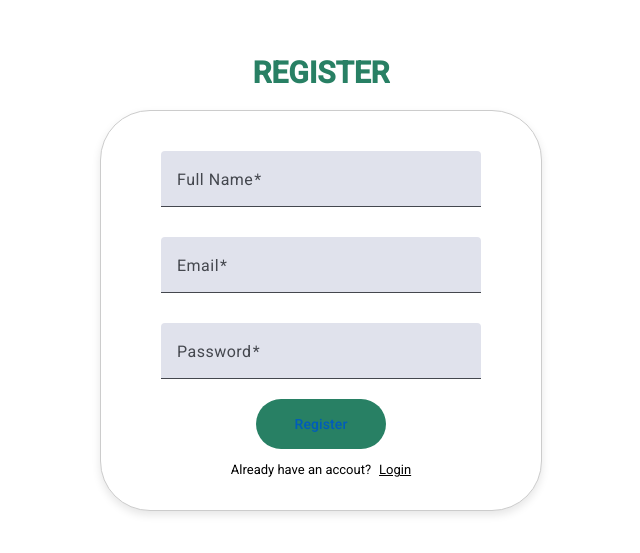
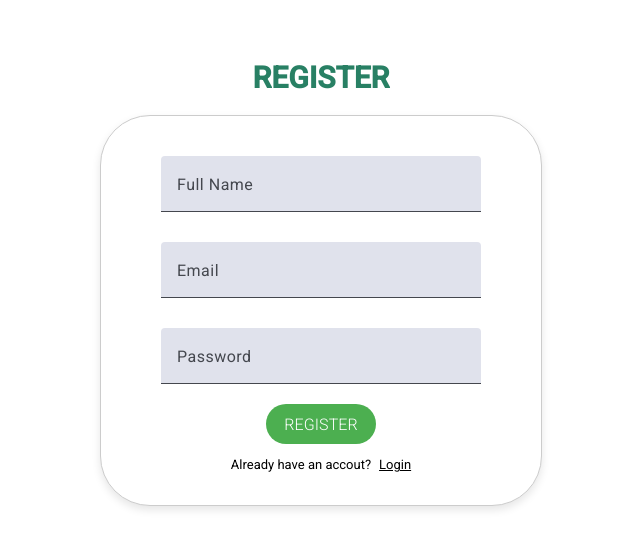
Before and after one commit to Seavus/fikt-24-25, an Angular app in the folder budget-manager-client/: page /register in a window 1280 px wide. Shown: the part 119-672 px from the top of the page, without its empty margins (319-959 px from the left). Built offline with nearby package versions, Linux system fonts and the light colour scheme.

Commit message:
Fixed issues related to Login page form

```diff
--- a/budget-manager-client/src/app/features/login/login.component.html
+++ b/budget-manager-client/src/app/features/login/login.component.html
@@ -1,26 +1,23 @@
 <div class="login-form">
-
-
-
-  <form (ngSubmit)="onLogin()">
-
+  <form [formGroup]="loginForm" (ngSubmit)="onLogin()">
     <app-input
       label="Email"
       placeholder="Enter your email"
       type="email"
-      [(ngModel)]="email"
-      [required]="true">
+      formControlName="email"
+      [required]="true"
+    >
     </app-input>
-
 
     <app-input
       label="Password"
       placeholder="Enter your password"
       type="password"
-      [(ngModel)]="password"
-      [required]="true">
+      formControlName="password"
+      [required]="true"
+    >
     </app-input>
 
-
+    <app-button text="Login" [customButtonClass]="'dynamic-blue'"> </app-button>
   </form>
 </div>
--- a/budget-manager-client/src/app/features/login/login.component.ts
+++ b/budget-manager-client/src/app/features/login/login.component.ts
@@ -1,12 +1,24 @@
+import {
+  FormBuilder,
+  FormGroup,
+  FormsModule,
+  ReactiveFormsModule,
+  Validators,
+} from '@angular/forms';
+
+import { ButtonComponent } from '../../shared/components/button/button.component';
 import { Component } from '@angular/core';
 import { InputComponent } from '../../shared/components/input/input.component';
-import { MatFormFieldModule } from '@angular/material/form-field';
 import { MatButtonModule } from '@angular/material/button';
-import { FormsModule } from '@angular/forms';
 
 @Component({
   selector: 'app-login',
-  imports: [InputComponent, MatButtonModule, FormsModule],
+  imports: [
+    InputComponent,
+    MatButtonModule,
+    ReactiveFormsModule,
+    ButtonComponent,
+  ],
   templateUrl: './login.component.html',
   styleUrl: './login.component.scss',
   standalone: true,
@@ -15,12 +27,17 @@ export class LoginComponent {
   email: string = '';
   password: string = '';
   isRequired: boolean = true;
+  loginForm: FormGroup;
+  constructor(private readonly fb: FormBuilder) {
+    this.loginForm = this.fb.group({
+      email: ['', [Validators.required, Validators.email]],
+      password: ['', [Validators.required]],
+    });
+  }
 
   onLogin() {
-    if (this.email && this.password) {
-
-      console.log('Login attempt with email:', this.email, 'password:', this.password);
+    if (this.loginForm.value) {
+      console.log('Login attempt:', this.loginForm.getRawValue());
     }
   }
-
 }
--- a/budget-manager-client/src/app/features/registration/registration.component.html
+++ b/budget-manager-client/src/app/features/registration/registration.component.html
@@ -1,14 +1,14 @@
 <div class="registration-container">
-        <h2>Register</h2>
-<div class="registration-form">
+  <h2>Register</h2>
+  <div class="registration-form">
     <form [formGroup]="registerForm" (ngSubmit)="onSubmit()">
-
       <app-input
         label="Full Name"
         placeholder="Enter your full name"
         type="text"
         [required]="true"
-        formControlName="fullName">
+        formControlName="fullName"
+      >
       </app-input>
 
       <app-input
@@ -16,20 +16,20 @@
         placeholder="Enter your email"
         type="email"
         [required]="true"
-        formControlName="email">
+        formControlName="email"
+      >
       </app-input>
-
 
       <app-input
         label="Password"
         placeholder="Enter your password"
         type="password"
         [required]="true"
-        formControlName="password">
+        formControlName="password"
+      >
       </app-input>
 
-      <app-button
-        text="Register">
+      <app-button text="Register" [customButtonClass]="'dynamic-green'">
       </app-button>
       <p>Already have an accout?<a href="#">Login</a></p>
     </form>
--- a/budget-manager-client/src/app/features/registration/registration.component.scss
+++ b/budget-manager-client/src/app/features/registration/registration.component.scss
@@ -1,6 +1,7 @@
-@import '../../../styles/base/variables.scss';
+@import "../../../styles/base/variables.scss";
 
-body, html {
+body,
+html {
   height: 100%;
   margin: 0;
   font-family: Arial, sans-serif;
@@ -58,22 +59,8 @@ body, html {
       }
 
       app-button {
-        width: 30%;
-        padding: 5px;
-        background-color: $primary-color;
         display: flex;
         justify-content: center;
-        color: white;
-        font-size: 16px;
-        margin: auto;
-        border: none;
-        border-radius: 30px;
-        cursor: pointer;
-        transition: background-color 0.3s ease;
-
-        &:hover {
-          background-color: darken($primary-color, 3%);
-        }
       }
     }
 
--- a/budget-manager-client/src/app/shared/components/button/button.component.html
+++ b/budget-manager-client/src/app/shared/components/button/button.component.html
@@ -1,5 +1,8 @@
-<button mat-button
-        [ngClass]="customButton"
-        (click)="emitEvent()">
+<button
+  mat-button
+  class="custom-button"
+  [ngClass]="customButtonClass"
+  (click)="emitEvent()"
+>
   {{ text }}
 </button>
--- a/budget-manager-client/src/app/shared/components/button/button.component.scss
+++ b/budget-manager-client/src/app/shared/components/button/button.component.scss
@@ -1,4 +1,6 @@
-.customButton {
+@import "../../../../styles/base/variables.scss";
+
+.custom-button {
   border: none;
   font-size: 16px;
   font-weight: 100;
@@ -6,4 +8,29 @@
   border-radius: 50px;
   cursor: pointer;
   text-transform: uppercase;
+  transition: background-color 0.3s ease;
+  color: $white !important;
 }
+
+.dynamic-blue {
+  background-color: $blue !important;
+
+  &:hover {
+    background-color: darken($blue, 3%);
+  }
+}
+
+.dynamic-red {
+  background-color: $red !important;
+  &:hover {
+    background-color: darken($red, 3%);
+  }
+}
+
+.dynamic-green {
+  background-color: $green !important;
+
+  &:hover {
+    background-color: darken($green, 3%);
+  }
+}
--- a/budget-manager-client/src/app/shared/components/button/button.component.ts
+++ b/budget-manager-client/src/app/shared/components/button/button.component.ts
@@ -1,21 +1,20 @@
-import { Component, Input, Output, EventEmitter } from '@angular/core';
+import { Component, EventEmitter, Input, Output } from '@angular/core';
+
+import { CommonModule } from '@angular/common';
 import { MatButtonModule } from '@angular/material/button';
-import { CommonModule } from '@angular/common';
 
 @Component({
   selector: 'app-button',
   imports: [MatButtonModule, CommonModule],
   templateUrl: './button.component.html',
-  styleUrl: './button.component.scss'
+  styleUrl: './button.component.scss',
 })
 export class ButtonComponent {
+  @Input() text: string = '';
+  @Input() customButtonClass: string = '';
+  @Output() onClick: EventEmitter<void> = new EventEmitter();
 
-@Input() text: string= '';
-@Input() customButton: string = '';
-@Output() onClick: EventEmitter<void> = new EventEmitter();
-
-emitEvent() {
-  this.onClick.emit();
+  emitEvent() {
+    this.onClick.emit();
+  }
 }
-
-}
--- a/budget-manager-client/src/app/shared/components/input/input.component.html
+++ b/budget-manager-client/src/app/shared/components/input/input.component.html
@@ -3,9 +3,8 @@
   <input
     matInput
     [type]="type"
-    [value]="value"
     [placeholder]="placeholder"
-    [required]="required"
+    [value]="value || ''"
     (input)="onInputChange($event)"
     (blur)="onTouched()"
   />
--- a/budget-manager-client/src/styles/base/variables.scss
+++ b/budget-manager-client/src/styles/base/variables.scss
@@ -1 +1,5 @@
 $primary-color: #288064;
+$green: #4caf50;
+$blue: #176ec8;
+$red: #f44336;
+$white: #ffffff;
```
